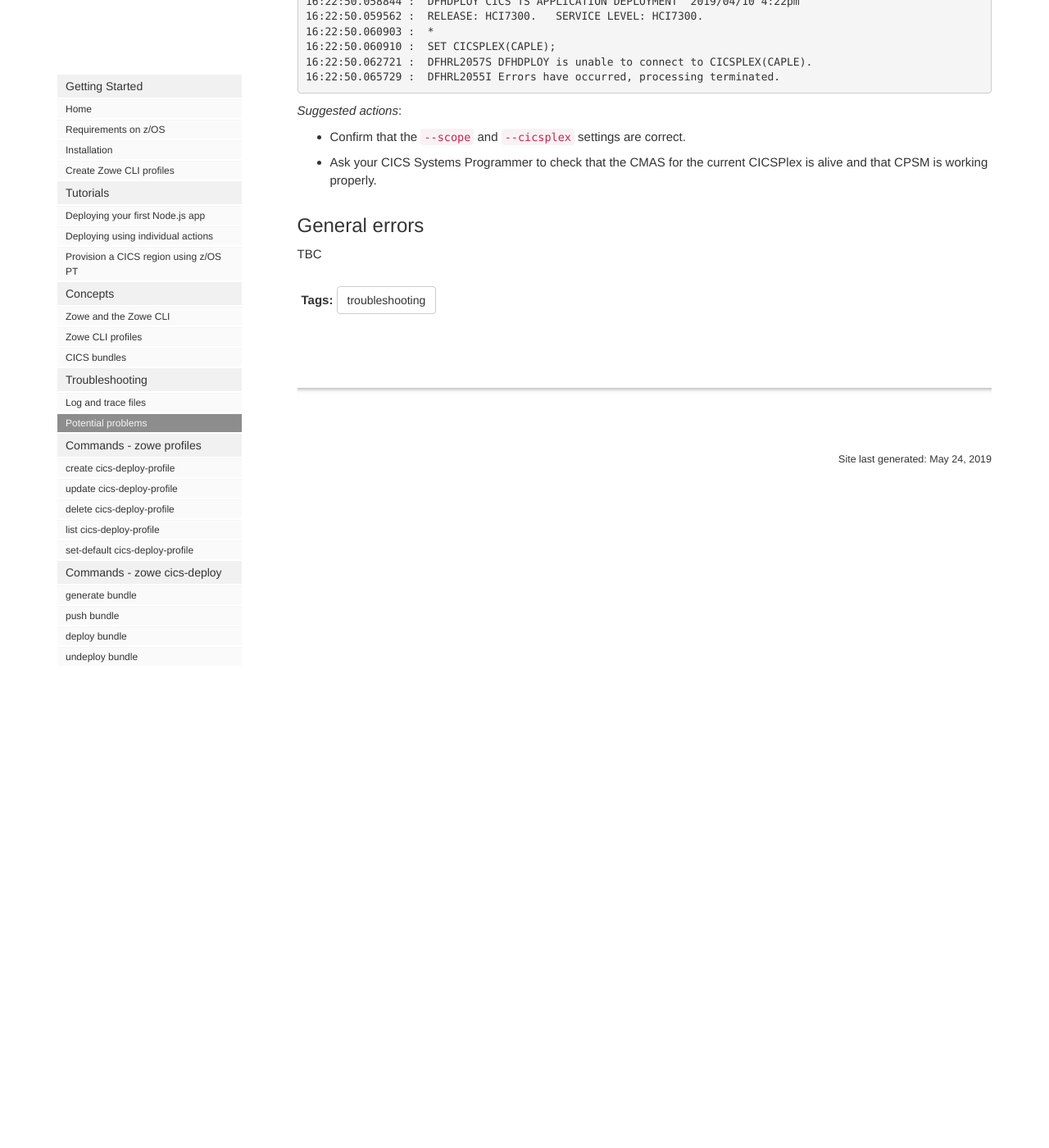
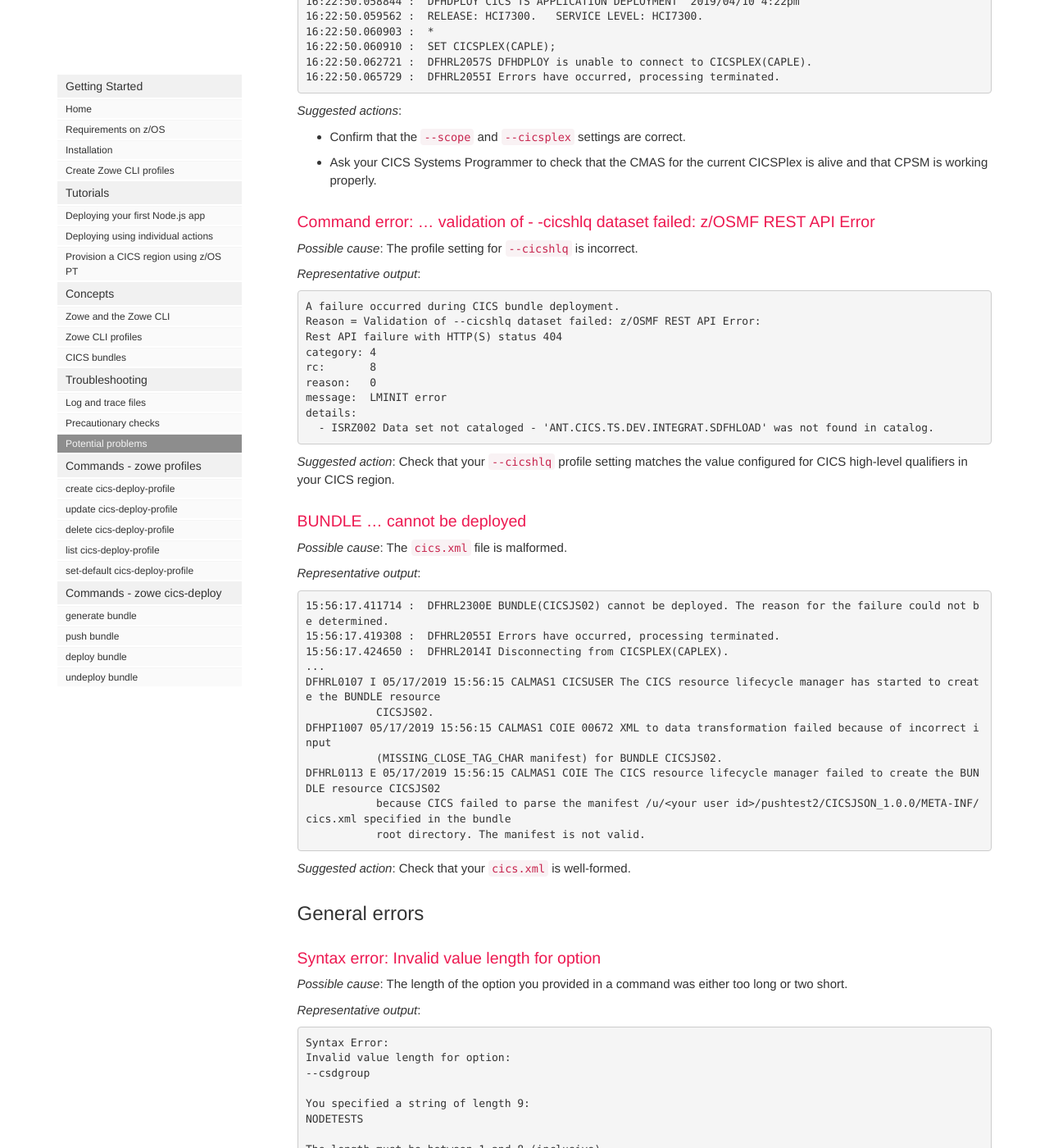
Before and after one commit to IBM/zowe-cli-cics-deploy-plugin, a Jekyll site: the page built from docs/pages/cdp/cdp-Troubleshooting-Symptoms.md, in a window 1280 px wide and 1400 px high, scrolled down 870 px. Shown: the whole window at 82% size. Built offline with Jekyll 4.4.1, drawn with Linux system fonts in a browser that asks for light colours; nearby versions of some CDN libraries; comment, search, counter and statistics services are not loaded; some of the changed text lies outside the part shown.

Commit message:
Further work on troubleshooting

```diff
--- a/docs/_data/sidebars/cdp_sidebar.yml
+++ b/docs/_data/sidebars/cdp_sidebar.yml
@@ -53,6 +53,9 @@ entries:
     - title: Log and trace files
       url: /cdp-Troubleshooting-General.html
       output: web
+    - title: Precautionary checks
+      url: /cdp-Precautionary-Checks.html
+      output: web
     - title: Potential problems
       url: /cdp-Troubleshooting-Symptoms.html
       output: web
--- a/docs/pages/cdp/cdp-Troubleshooting-Symptoms.md
+++ b/docs/pages/cdp/cdp-Troubleshooting-Symptoms.md
@@ -8,7 +8,7 @@ permalink: cdp-Troubleshooting-Symptoms.html
 folder: cdp
 ---
 
-{% include important.html content="To definitively diagnose a problem based on the suggested symptoms, you will need to refer to one or more [system logs and traces](cdp-Troubleshooting-General) particularly the STDERR Node.js log and the file assigned the MSGUSR DD name in the relevant CICS DFHDPLOY job. Depending on your familiarity with z/OS and CICS, and your system privileges, you may need to consult a CICS Systems Programmer to get to the bottom of certain problems." %}
+{% include important.html content="To definitively diagnose a problem based on the suggested symptoms, you might need to refer to one or more [system logs and traces](cdp-Troubleshooting-General) particularly the STDERR Node.js log and the file assigned the MSGUSR DD name in the relevant CICS DFHDPLOY job. Depending on your familiarity with z/OS and CICS, and your system privileges, you may also need to consult a CICS Systems Programmer to get to the bottom of certain problems." %}
 
 ## Deployment errors
 
@@ -42,8 +42,61 @@ folder: cdp
 
   * Ask your CICS Systems Programmer to check that the CMAS for the current CICSPlex is alive and that CPSM is working properly.
 
+### Command error: ... validation of - -cicshlq dataset failed: z/OSMF REST API Error
+*Possible cause*: The profile setting for `--cicshlq` is incorrect.
 
+*Representative output*:
+<pre class="messageText">
+A failure occurred during CICS bundle deployment.
+Reason = Validation of --cicshlq dataset failed: z/OSMF REST API Error:
+Rest API failure with HTTP(S) status 404
+category: 4
+rc:       8
+reason:   0
+message:  LMINIT error
+details:
+  - ISRZ002 Data set not cataloged - 'ANT.CICS.TS.DEV.INTEGRAT.SDFHLOAD' was not found in catalog.
+</pre>
+
+*Suggested action*:
+Check that your `--cicshlq` profile setting matches the value configured for CICS high-level qualifiers in your CICS region.
+
+### BUNDLE ... cannot be deployed
+*Possible cause*: The `cics.xml` file is malformed.
+
+*Representative output*:
+<pre class="messageText">
+15:56:17.411714 :  DFHRL2300E BUNDLE(CICSJS02) cannot be deployed. The reason for the failure could not be determined.
+15:56:17.419308 :  DFHRL2055I Errors have occurred, processing terminated.
+15:56:17.424650 :  DFHRL2014I Disconnecting from CICSPLEX(CAPLEX).
+...
+DFHRL0107 I 05/17/2019 15:56:15 CALMAS1 CICSUSER The CICS resource lifecycle manager has started to create the BUNDLE resource
+           CICSJS02.
+DFHPI1007 05/17/2019 15:56:15 CALMAS1 COIE 00672 XML to data transformation failed because of incorrect input
+           (MISSING_CLOSE_TAG_CHAR manifest) for BUNDLE CICSJS02.
+DFHRL0113 E 05/17/2019 15:56:15 CALMAS1 COIE The CICS resource lifecycle manager failed to create the BUNDLE resource CICSJS02
+           because CICS failed to parse the manifest /u/&lt;your user id>/pushtest2/CICSJSON_1.0.0/META-INF/cics.xml specified in the bundle
+           root directory. The manifest is not valid.
+</pre>
+
+*Suggested action*:
+Check that your `cics.xml` is well-formed.
 
 ## General errors
+### Syntax error: Invalid value length for option
+*Possible cause*: The length of the option you provided in a command was either too long or two short.
 
-TBC
+*Representative output*:
+<pre class="messageText">
+Syntax Error:
+Invalid value length for option:
+--csdgroup
+
+You specified a string of length 9:
+NODETESTS
+
+The length must be between 1 and 8 (inclusive)
+</pre>
+
+*Suggested action*:
+Review the error output text and reissue the original command having corrected the name of the option so that its length falls within acceptable limits.
```
Also changed, not shown: other parts of docs/pages/cdp/cdp-Troubleshooting-Symptoms.md (+1 -1 lines), docs/pages/cdp/cdp-Precautionary-Checks.md (added, +13 -0 lines).
